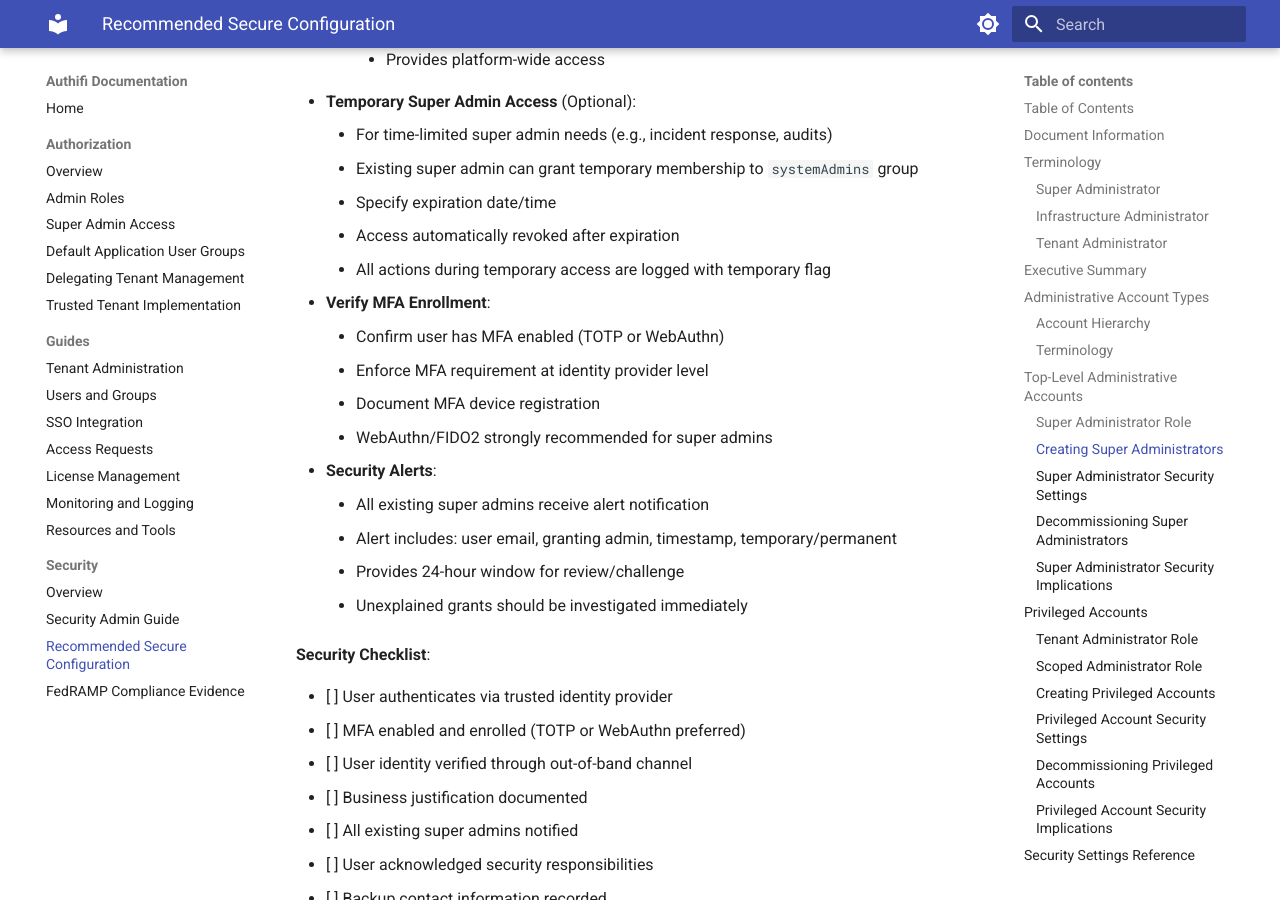
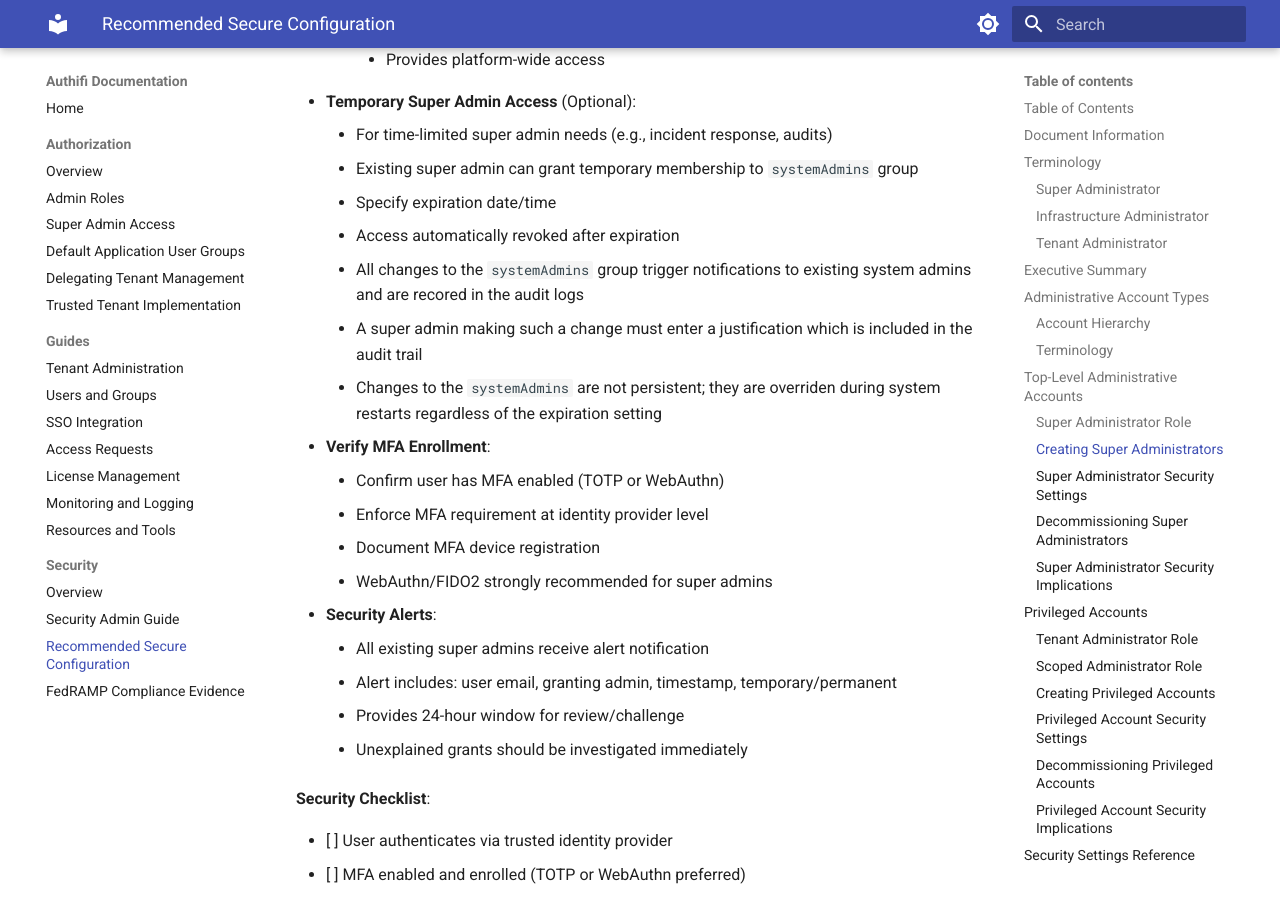
Before and after one commit to AxleResearch/authifi-docs, an MkDocs documentation site: the page built from docs/security/recommended-secure-configuration.md, in a window 1280 px wide and 900 px high, scrolled down 5700 px. Built offline with MkDocs 1.6.1 and Material for MkDocs 9.7.7, drawn with Linux system fonts in a browser that asks for light colours.

Commit message:
chore: update temp super admin process description

```diff
--- a/docs/security/recommended-secure-configuration.md
+++ b/docs/security/recommended-secure-configuration.md
@@ -210,7 +210,9 @@ Super administrator assignment is controlled through system configuration, not t
     - Existing super admin can grant temporary membership to `systemAdmins` group
     - Specify expiration date/time
     - Access automatically revoked after expiration
-    - All actions during temporary access are logged with temporary flag
+    - All changes to the `systemAdmins` group trigger notifications to existing system admins and are recored in the audit logs
+    - A super admin making such a change must enter a justification which is included in the audit trail
+    - Changes to the `systemAdmins` are not persistent; they are overriden during system restarts regardless of the expiration setting
 
 - **Verify MFA Enrollment**:
     - Confirm user has MFA enabled (TOTP or WebAuthn)
```
